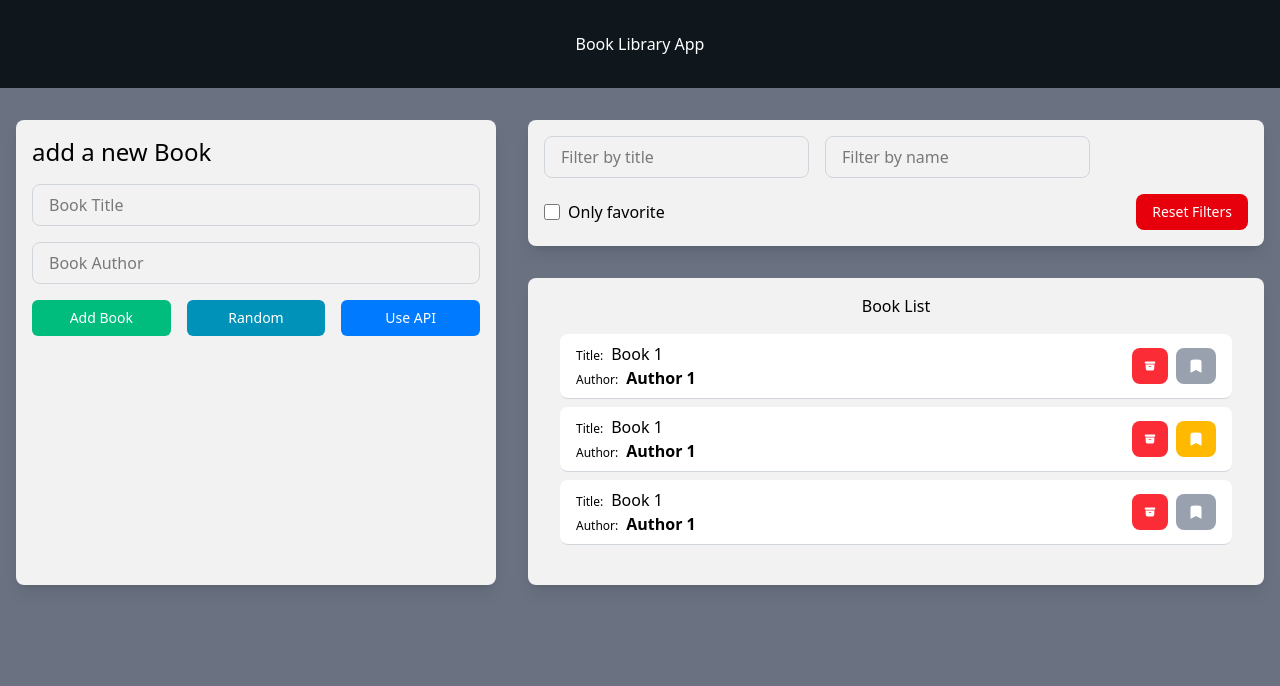
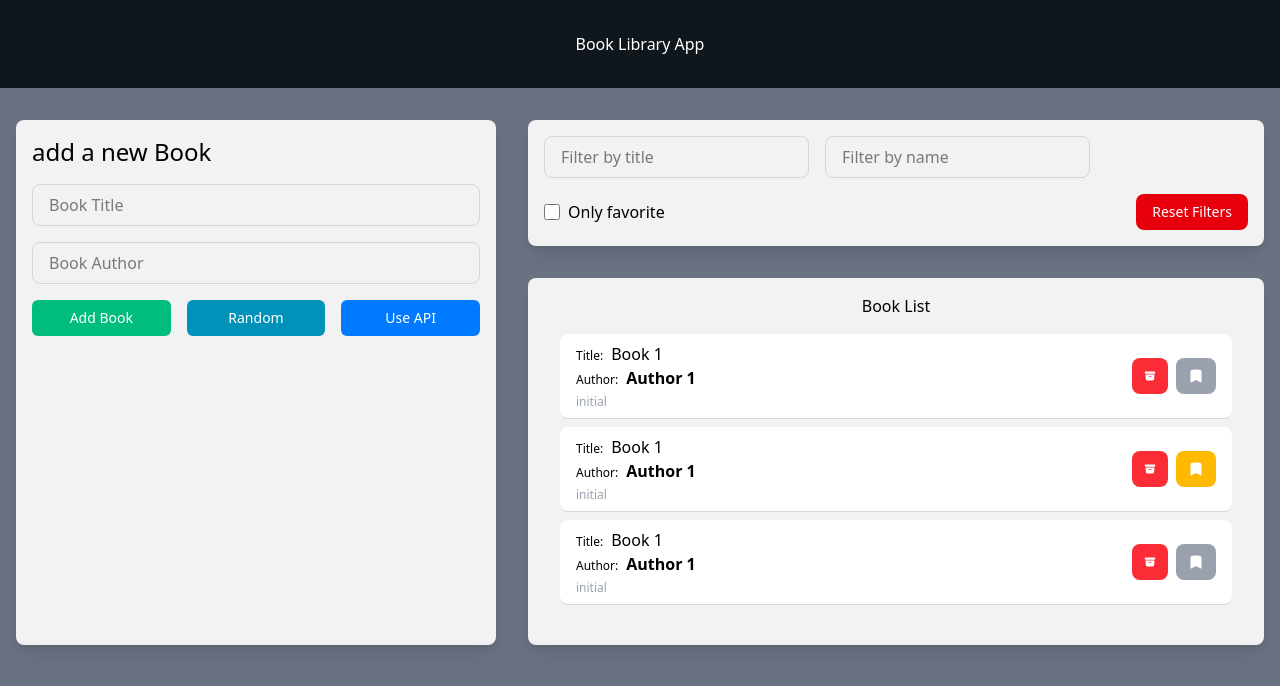
Before and after one commit to mkrtchyantigran/BooksLibrary-React-Redux, a React (Vite) app in the folder frontend/: page / in a window 1280 px wide. Shown: the top 686 px of the page. Built offline with nearby package versions, Linux system fonts and the light colour scheme.

Commit message:
added source for books and changedbook files

```diff
--- a/frontend/src/components/form/Form.jsx
+++ b/frontend/src/components/form/Form.jsx
@@ -25,21 +25,21 @@ const Form = () => {
 
     if(title && author) {
 
-      dispatch(addBook(createBookWithID({title, author,})))
+      dispatch(addBook(createBookWithID({title, author,}, "via form" )))
       setState({title: "", author: ""})
     }
 
   }
 
 
-  const hendleAddRandomBook =() => dispatch(addBook(createBookWithID(data[Math.floor(Math.random()* data.length)])));
+  const hendleAddRandomBook =() => dispatch(addBook(createBookWithID(data[Math.floor(Math.random() * data.length)], "via random")));
 
 
   const handleAddRandomBookViaAPI = async () => {
     try {
       const res = await axios.get("http://localhost:7777/random-book");
     if( res?.data && res?.data.title && res?.data.author) {
-      dispatch(addBook(createBookWithID(res.data)));
+      dispatch(addBook(createBookWithID(res.data, "via api")));
     }
     }
 
--- a/frontend/src/components/list-item/ListItem.jsx
+++ b/frontend/src/components/list-item/ListItem.jsx
@@ -32,7 +32,9 @@ const hendleToggleFavortie = (id) => dispatch(toggleFavorite(id));
         <p>
           <span className="text-xs mr-2">Author:</span>
           <strong>{markedMatch(book.author, booksByFilteredAuthor)}</strong>
-
+        </p>
+        <p className="text-xs text-gray-400 mt-1">
+          {book.source}
         </p>
       </div>
       <div className="flex gap-2">
--- a/frontend/src/redux/slices/bookSlice.js
+++ b/frontend/src/redux/slices/bookSlice.js
@@ -8,18 +8,21 @@ const initialState = [
     id: 1,
     title: "Book 1",
     author: "Author 1",
+    source: "initial",
     isFavorite: false
   },
    {
     id:2,
     title: "Book 1",
     author: "Author 1",
+    source: "initial",
     isFavorite: true
   },
    {
     id:3,
     title: "Book 1",
     author: "Author 1",
+    source: "initial",
     isFavorite: false
   },
 
--- a/frontend/src/utils/createBookWithID.js
+++ b/frontend/src/utils/createBookWithID.js
@@ -1,8 +1,9 @@
 import { v4 as uuidv4 } from 'uuid';
 
-const createBookWithID = (book) => {
+const createBookWithID = (book, source) => {
   return {
     ...book,
+    source,
     isFavorite: false,
     id:uuidv4()
   }
```
